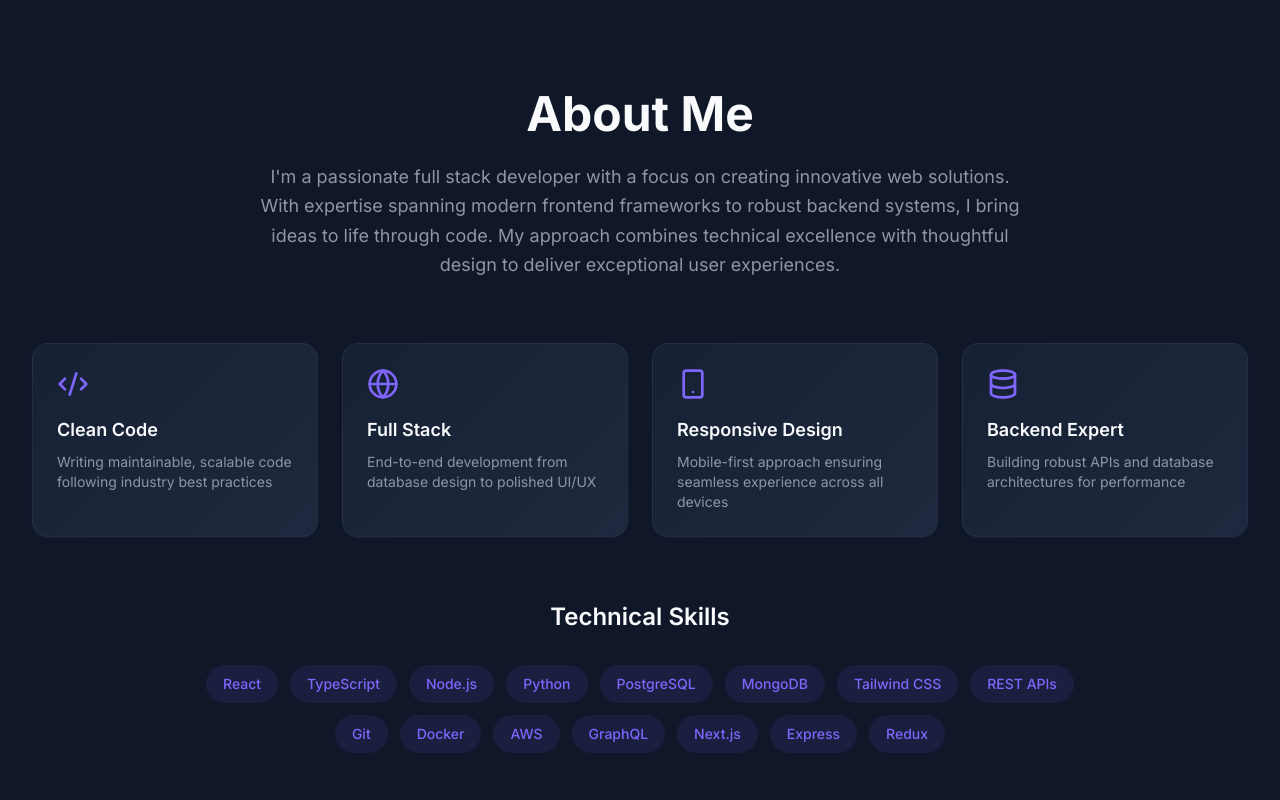
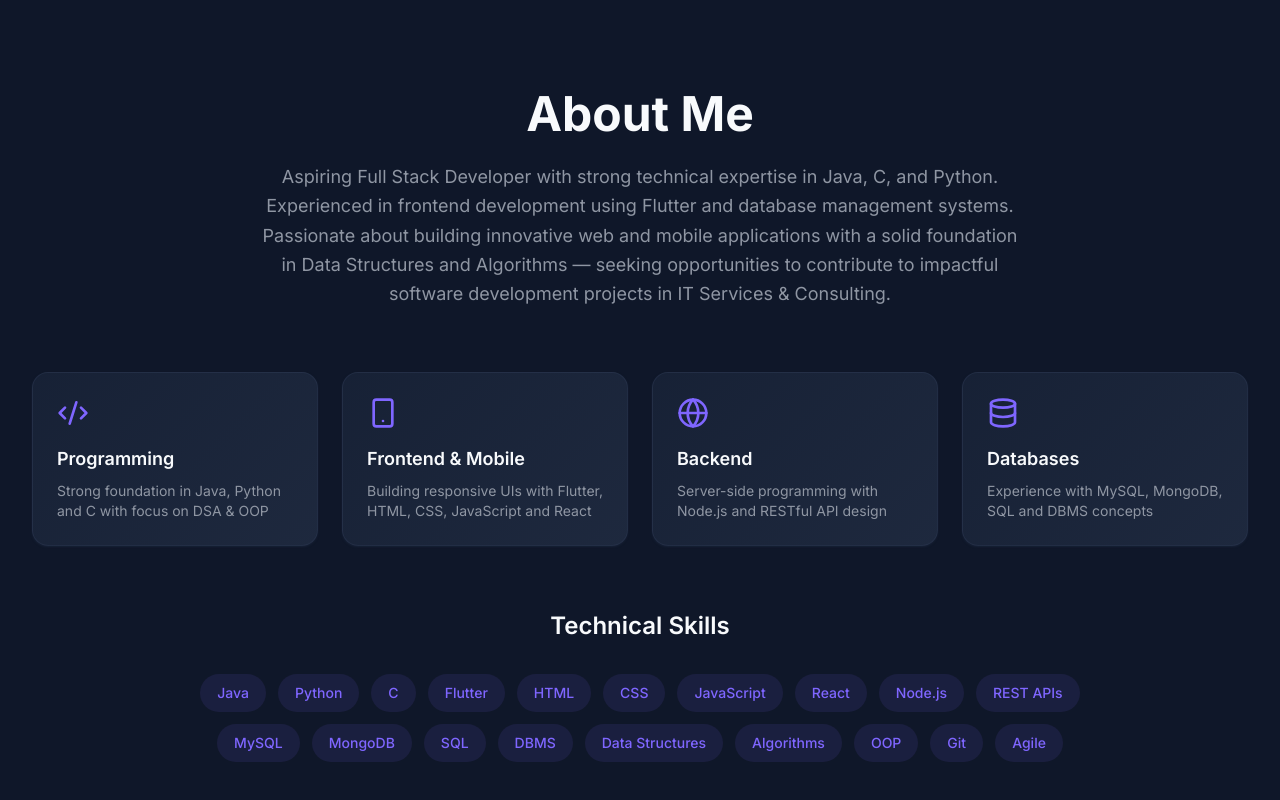
Before and after one commit to rlvnPhanindra/Lajwanth-Portofolio, a React (Vite) app: page / in a window 1280 px wide. Shown: the part 838-1638 px from the top of the page. Built offline with nearby package versions, Linux system fonts and the light colour scheme; the HTML template or start-up script is replaced by a standard one.

Commit message:
Changes
Co-authored-by: rlvnPhanindra <173749613+rlvnPhanindra@users.noreply.github.com>

```diff
--- a/src/components/About.tsx
+++ b/src/components/About.tsx
@@ -4,31 +4,32 @@ import { Code2, Database, Globe, Smartphone } from "lucide-react";
 
 const About = () => {
   const skills = [
-    "React", "TypeScript", "Node.js", "Python", "PostgreSQL",
-    "MongoDB", "Tailwind CSS", "REST APIs", "Git", "Docker",
-    "AWS", "GraphQL", "Next.js", "Express", "Redux"
+    "Java", "Python", "C", "Flutter", "HTML", "CSS",
+    "JavaScript", "React", "Node.js", "REST APIs",
+    "MySQL", "MongoDB", "SQL", "DBMS",
+    "Data Structures", "Algorithms", "OOP", "Git", "Agile"
   ];
 
   const features = [
     {
       icon: <Code2 className="h-8 w-8 text-primary" />,
-      title: "Clean Code",
-      description: "Writing maintainable, scalable code following industry best practices"
+      title: "Programming",
+      description: "Strong foundation in Java, Python and C with focus on DSA & OOP"
+    },
+    {
+      icon: <Smartphone className="h-8 w-8 text-primary" />,
+      title: "Frontend & Mobile",
+      description: "Building responsive UIs with Flutter, HTML, CSS, JavaScript and React"
     },
     {
       icon: <Globe className="h-8 w-8 text-primary" />,
-      title: "Full Stack",
-      description: "End-to-end development from database design to polished UI/UX"
-    },
-    {
-      icon: <Smartphone className="h-8 w-8 text-primary" />,
-      title: "Responsive Design",
-      description: "Mobile-first approach ensuring seamless experience across all devices"
+      title: "Backend",
+      description: "Server-side programming with Node.js and RESTful API design"
     },
     {
       icon: <Database className="h-8 w-8 text-primary" />,
-      title: "Backend Expert",
-      description: "Building robust APIs and database architectures for performance"
+      title: "Databases",
+      description: "Experience with MySQL, MongoDB, SQL and DBMS concepts"
     }
   ];
 
@@ -40,10 +41,11 @@ const About = () => {
             About Me
           </h2>
           <p className="text-lg text-muted-foreground leading-relaxed">
-            I'm a passionate full stack developer with a focus on creating innovative web solutions.
-            With expertise spanning modern frontend frameworks to robust backend systems, I bring ideas
-            to life through code. My approach combines technical excellence with thoughtful design to
-            deliver exceptional user experiences.
+            Aspiring Full Stack Developer with strong technical expertise in Java, C, and Python.
+            Experienced in frontend development using Flutter and database management systems.
+            Passionate about building innovative web and mobile applications with a solid foundation
+            in Data Structures and Algorithms — seeking opportunities to contribute to impactful
+            software development projects in IT Services & Consulting.
           </p>
         </div>
 
```
